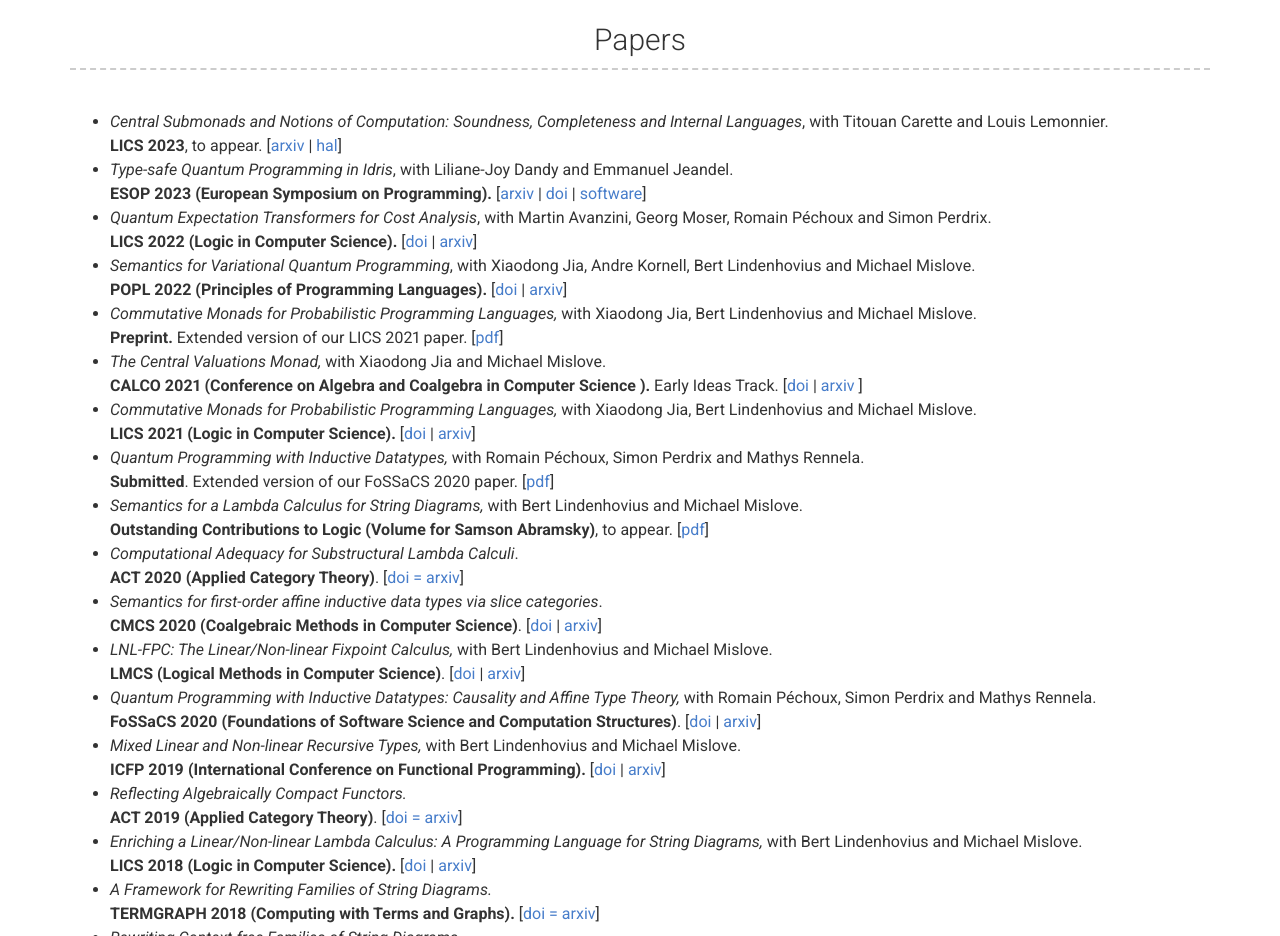
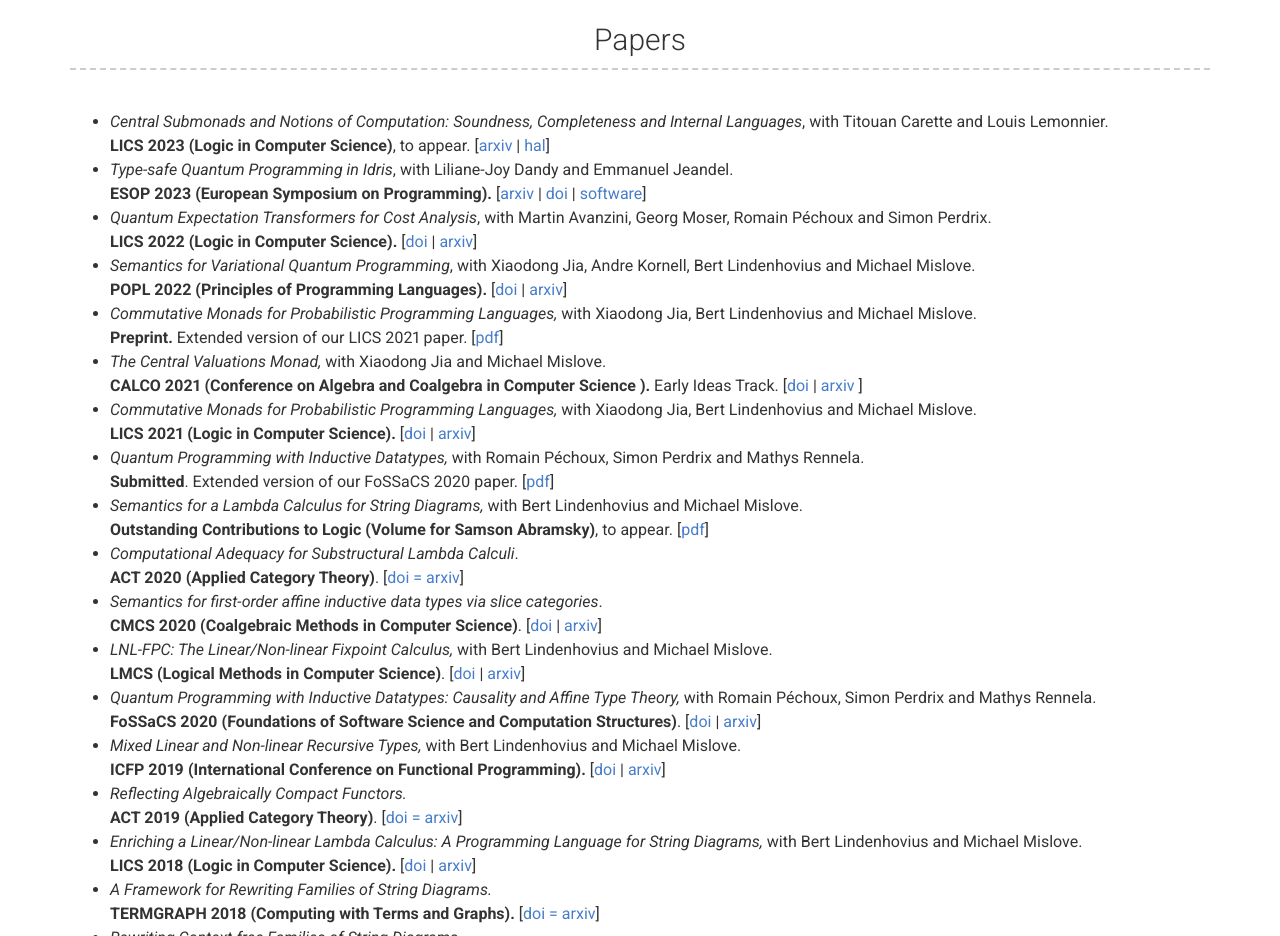
Before and after one commit to zamdzhiev/zamdzhiev.github.io, a plain HTML site: page index.html in a window 1280 px wide. Shown: the part 1440-2376 px from the top of the page. Drawn offline with nearby package versions, Linux system fonts and the light colour scheme; files whose address does not match are found by name.

Commit message:
small edit

```diff
--- a/index.html
+++ b/index.html
@@ -124,7 +124,7 @@ Supervisor: <a href="https://www.cs.ox.ac.uk/bob.coecke/">Bob Coecke</a>.</p>
     <div class="col-md-12">
       <ul>
   <li><em>Central Submonads and Notions of Computation: Soundness, Completeness and Internal Languages</em>, with Titouan Carette and Louis Lemonnier.<br />
-<strong>LICS 2023</strong>, to appear. [<a href="https://arxiv.org/abs/2207.09190">arxiv</a> | <a href="https://hal.inria.fr/hal-03662565">hal</a>]</li>
+<strong>LICS 2023 (Logic in Computer Science)</strong>, to appear. [<a href="https://arxiv.org/abs/2207.09190">arxiv</a> | <a href="https://hal.inria.fr/hal-03662565">hal</a>]</li>
   <li><em>Type-safe Quantum Programming in Idris</em>, with Liliane-Joy Dandy and Emmanuel Jeandel.<br />
 <strong>ESOP 2023 (European Symposium on Programming).</strong> [<a href="https://arxiv.org/abs/2111.10867">arxiv</a> | <a href="https://doi.org/10.1007/978-3-031-30044-8_19">doi</a> | <a href="https://github.com/zamdzhiev/Qimaera">software</a>]</li>
   <li><em>Quantum Expectation Transformers for Cost Analysis</em>, with Martin Avanzini, Georg Moser, Romain Péchoux and Simon Perdrix. <br />
```
